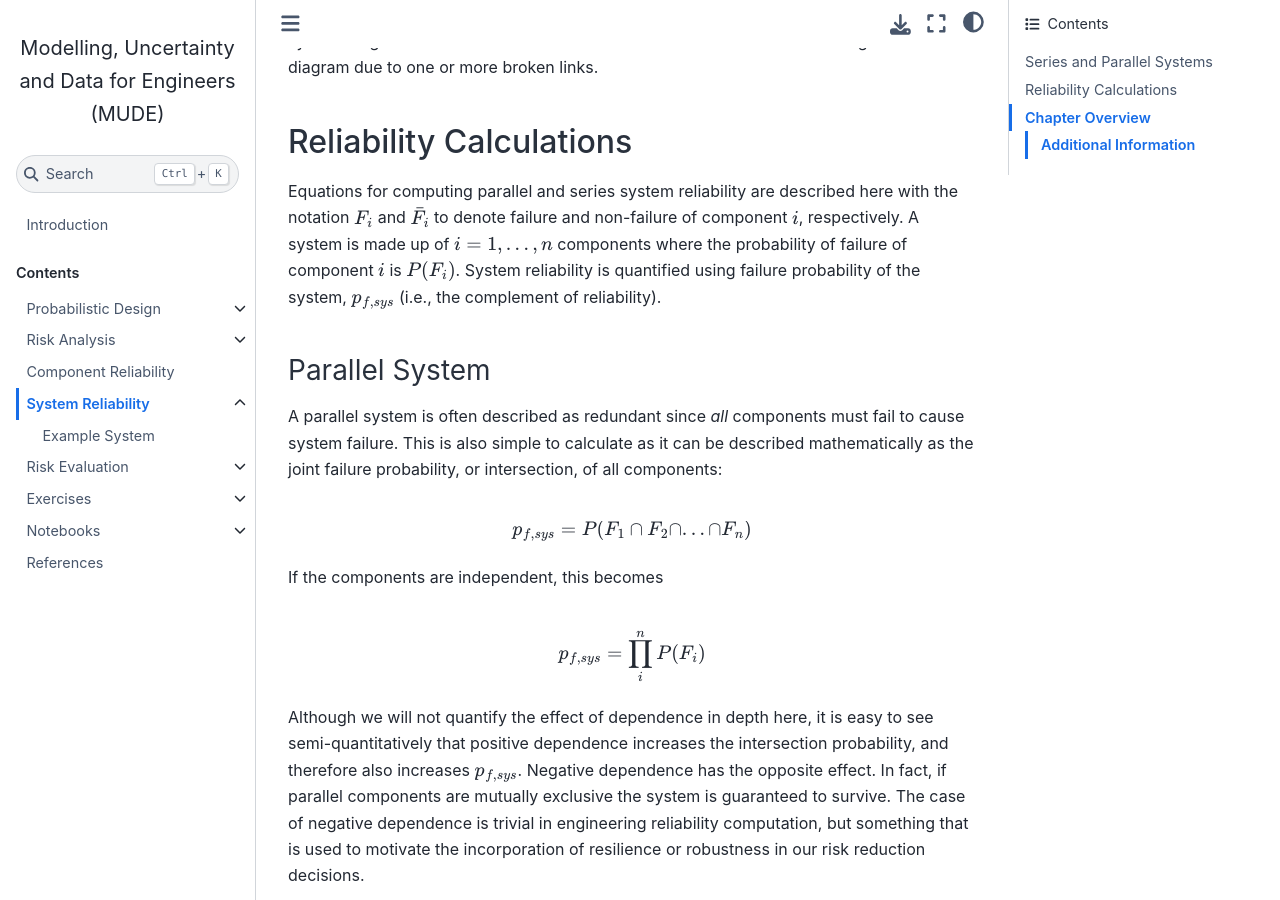
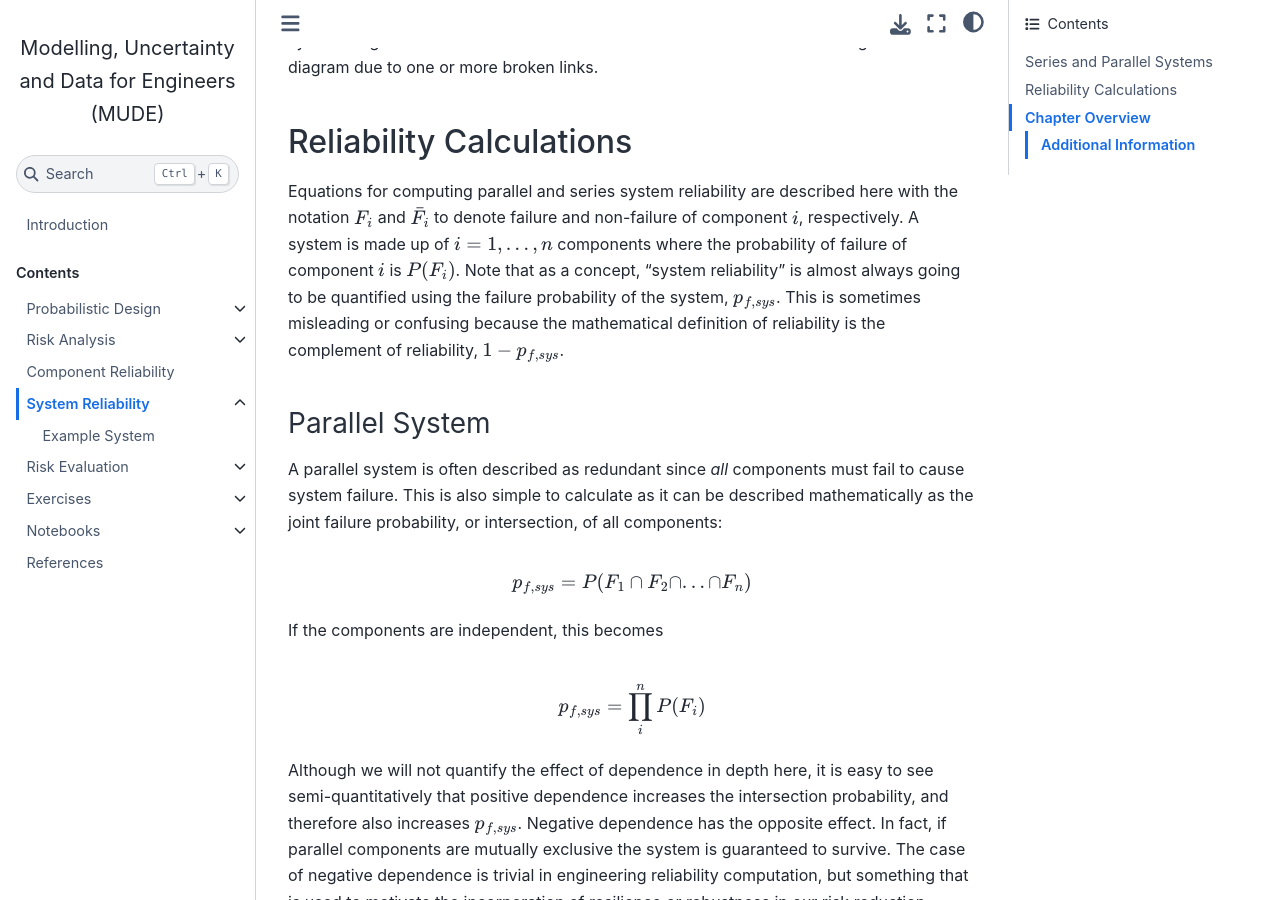
Before and after one commit to TUDelft-CITG/MUDE, a Jupyter Book: the page built from book/reliability-system/overview.md, in a window 1280 px wide and 900 px high, scrolled down 2349 px. Built offline with Jupyter Book 1.0.4 settings and Sphinx 7.4.7 and the Sphinx Book theme 1.1.4, drawn with Linux system fonts in a browser that asks for light colours.

Commit message:
improve reliability system symantics

```diff
--- a/book/reliability-system/overview.md
+++ b/book/reliability-system/overview.md
@@ -44,7 +44,7 @@ Whereas in component reliability problems we defined failure using a function of
 
 ## Reliability Calculations
 
-Equations for computing parallel and series system reliability are described here with the notation $F_i$ and $\bar{F_i}$ to denote failure and non-failure of component $i$, respectively. A system is made up of $i=1,...,n$ components where the probability of failure of component $i$ is $P(F_i)$. System reliability is quantified using failure probability of the system, $p_{f,sys}$ (i.e., the complement of reliability).
+Equations for computing parallel and series system reliability are described here with the notation $F_i$ and $\bar{F_i}$ to denote failure and non-failure of component $i$, respectively. A system is made up of $i=1,...,n$ components where the probability of failure of component $i$ is $P(F_i)$. Note that as a concept, "system reliability" is almost always going to be quantified using the failure probability of the system, $p_{f,sys}$. This is sometimes misleading or confusing because the mathematical definition of reliability is the complement of reliability, $1-p_{f,sys}$.
 ### Parallel System
 
 A parallel system is often described as redundant since *all* components must fail to cause system failure. This is also simple to calculate as it can be described mathematically as the joint failure probability, or intersection, of all components:
```
